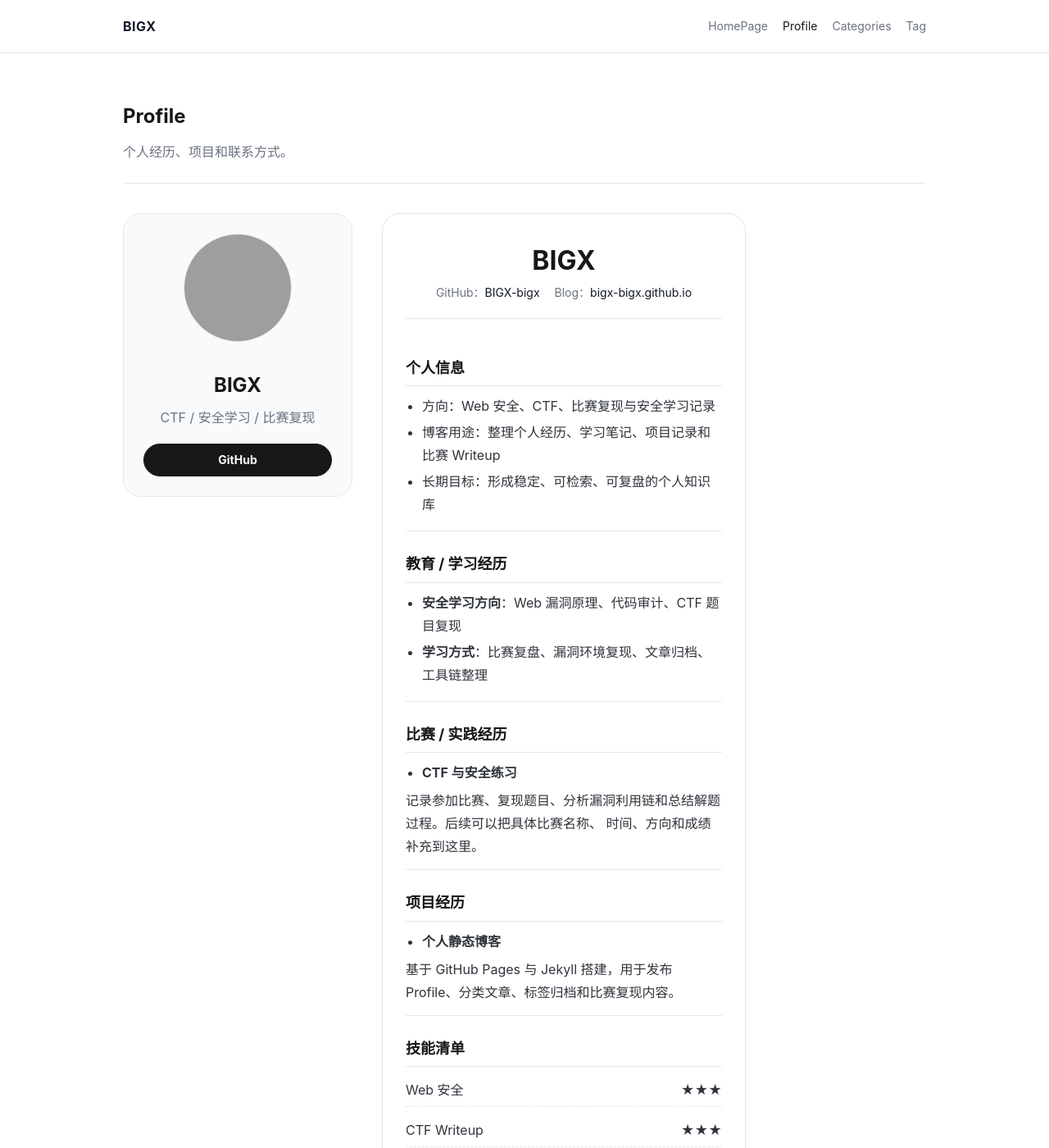
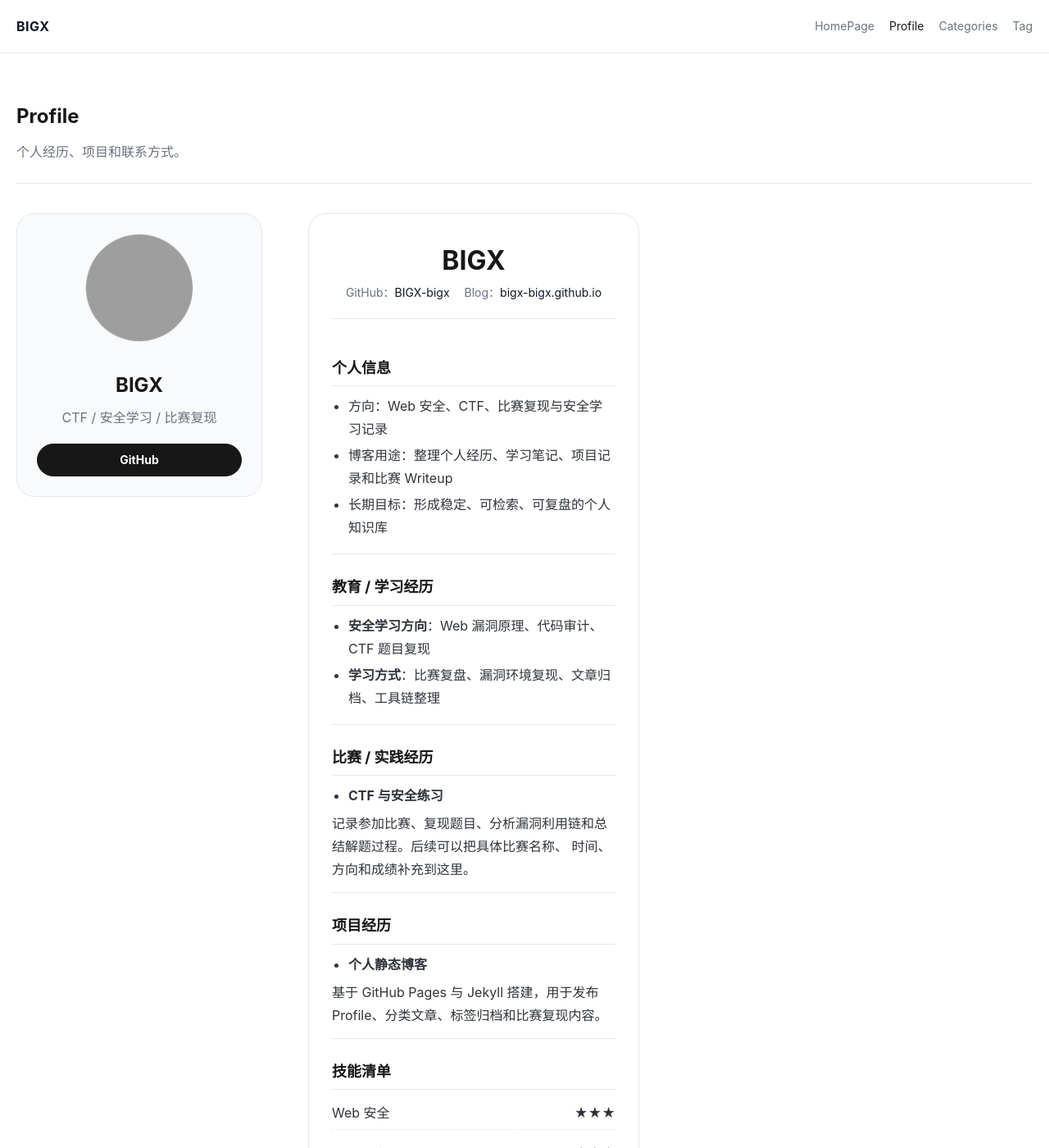
Before and after one commit to BIGX-bigx/BIGX-bigx.github.io, a Jekyll site: the page built from profile.md, in a window 1280 px wide and 1400 px high. Shown: the whole window at 82% size. Built offline with Jekyll 4.4.1, drawn with Linux system fonts in a browser that asks for light colours; grey boxes are pictures that could not be loaded.

Commit message:
Widen profile layout

```diff
--- a/assets/css/style.css
+++ b/assets/css/style.css
@@ -6,7 +6,7 @@
   --soft: #f8fafc;
   --link: #111827;
   --accent: #2563eb;
-  --max: 980px;
+  --max: 1280px;
 }
 
 * {
@@ -252,8 +252,8 @@ a:hover {
 
 .profile-grid {
   display: grid;
-  grid-template-columns: 280px 1fr;
-  gap: 36px;
+  grid-template-columns: 300px minmax(0, 1fr);
+  gap: 56px;
   align-items: start;
 }
 
@@ -286,7 +286,7 @@ a:hover {
 }
 
 .profile-main {
-  max-width: 720px;
+  max-width: none;
 }
 
 .resume-panel {
```
